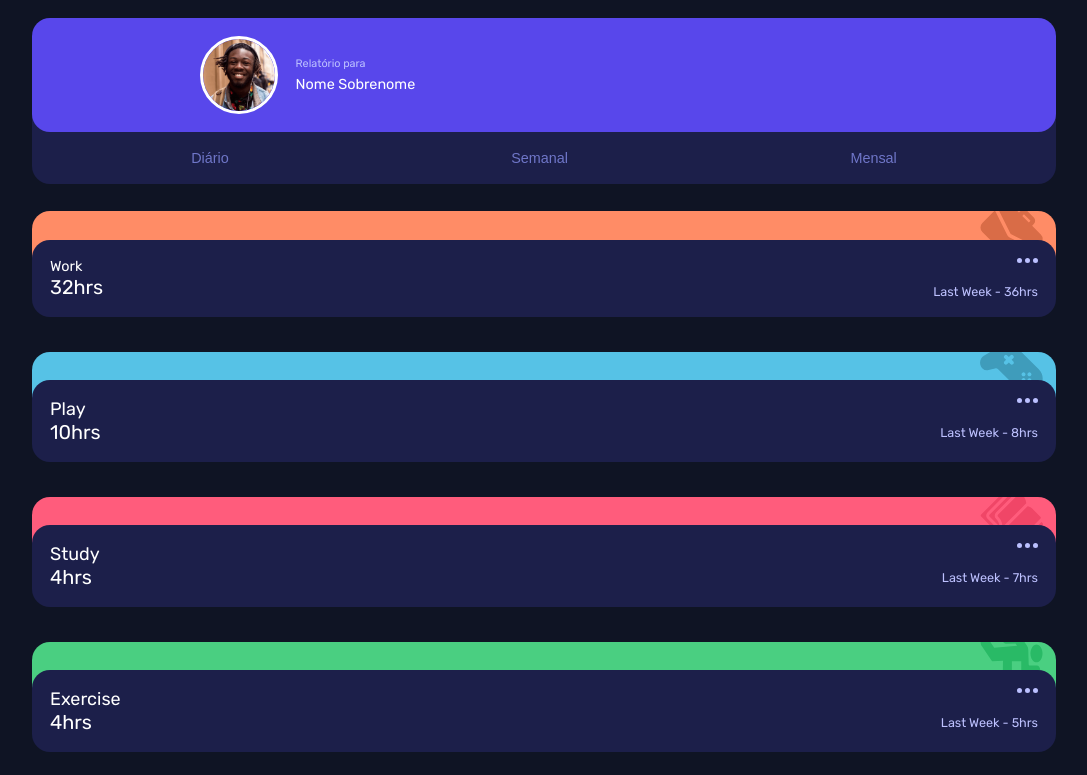
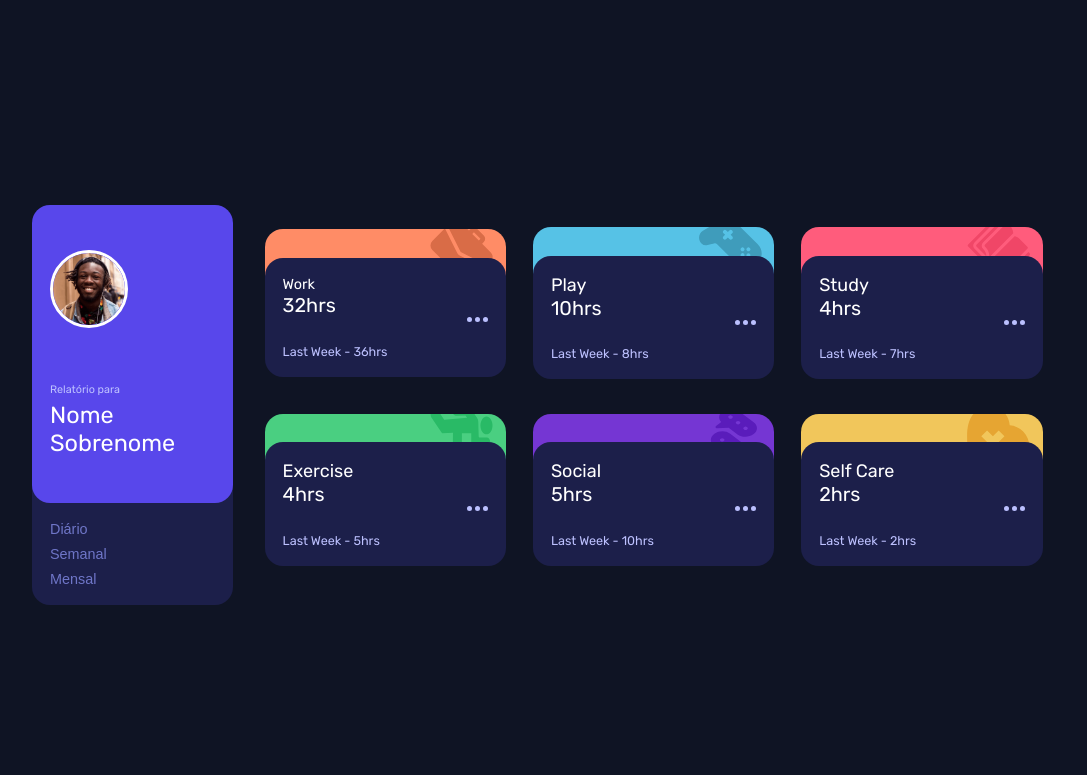
Before and after one commit to ApenasFe/time-tracking-dashboard, a plain HTML site: page index.html in a window 1280 px wide. Shown: the top 775 px of the page, without its empty margins (96-1183 px from the left). Drawn offline with Linux system fonts and the light colour scheme.

Commit message:
Alteração em como os dados JSON são tratados com click do botão.
Implementação de alguns breakpoints e ajustes para manter responsividade.

```diff
--- a/index.js
+++ b/index.js
@@ -1,10 +1,10 @@
-async function readJson(callback, timeKey){
+async function readJson(displayCallback, timeKey){
   //Fazendo fetch e parse do arquivo data.json
   let dataObject = await fetch('./data.json');
   let dataText = await dataObject.text();
   const data = JSON.parse(dataText);
-    let choosenKey = timeKey
-    callback(data, choosenKey);
+  let choosenKey = timeKey;
+  displayCallback(data, choosenKey);
 };
 
 //Exibe os dados JSON
@@ -22,32 +22,48 @@ function displayData(myData, selectedTimeKey){
 function createContainer(activity, timeFrame, time) {
   document.getElementById('activity-container-id').innerHTML +=
 
-    `<div class="banner-box" id="${activity.toLowerCase().replace(/ /, "-")}-banner">
+  `<div class="activity-banner-box">
+    <div class="banner-box" id="${activity.toLowerCase().replace(/ /, "-")}-banner">
       <img src="images/icon-${activity.toLowerCase().replace(/ /, "-")}.svg" alt="Activity Icon" class="activity-icon">
     </div>
 
     <div class="activity-box" id="${activity.toLowerCase().replace(/ /, "-")}-info">
       <div class="activity-info" id="current-time">
         <p class="activity-text" id="${activity.toLowerCase().replace(/ /, "-")}-text">${activity}</p>
-        <p class="activity-text" id="current-time-text">${timeFrame[time].current}hrs</p>
+        <p class="activity-text" id="current-time-text" name="${activity.toLowerCase().replace(/ /, "-")}-current-time">${timeFrame[time].current}hrs</p>
       </div>
 
       <div class="activity-info" id="last-time">
         <div class="ellipsis-grid">
           <img src="images/icon-ellipsis.svg" class="ellipsis-icon">
         </div>
-        <p class="activity-text" id="last-time-text">Last Week - ${timeFrame[time].previous}hrs</p>
+        <p class="activity-text" id="last-time-text" name="${activity.toLowerCase().replace(/ /, "-")}-previous-time">Last Week - ${timeFrame[time].previous}hrs</p>
+      </div>
     </div>
   </div>`;
 };
 
-function clearContainer(btnKey) {
-    document.getElementById('activity-container-id').innerHTML = ''
-    readJson(displayData, btnKey);
+//Função dos botões para mudar as horas no rastreador de acordo com os dados JSON
+async function dataSwap(btnKey) {
+let jsonObject = await fetch('./data.json');
+let jsonDataText = await jsonObject.text();
+const jsonData = JSON.parse(jsonDataText);
+
+for (i = 0; i < jsonData.length ;i++) {
+  let activityTitle = jsonData[i].title.toLowerCase().replace(/ /, '-');
+  let activityTime = jsonData[i].timeframes[btnKey];
+  currentElement = activityTitle + '-current-time';
+  previousElement = activityTitle + '-previous-time';
+
+  document.getElementsByName(currentElement)[0].innerHTML = activityTime['current'] + 'hrs';
+  document.getElementsByName(previousElement)[0].innerHTML = 'Last Week - ' + activityTime['previous'] + 'hrs';
 }
+
+};
 
 readJson(displayData, 'weekly');
 
-document.getElementById('daily-btn').addEventListener('click', function(){clearContainer('daily');});
-document.getElementById('weekly-btn').addEventListener('click', function(){clearContainer('weekly');});
-document.getElementById('monthly-btn').addEventListener('click', function(){clearContainer('monthly');});
+//Botões
+document.getElementById('daily-btn').addEventListener('click', function(){dataSwap('daily');});
+document.getElementById('weekly-btn').addEventListener('click', function(){dataSwap('weekly');});
+document.getElementById('monthly-btn').addEventListener('click', function(){dataSwap('monthly');});
--- a/style.css
+++ b/style.css
@@ -6,7 +6,7 @@ html {
 }
 
 body {
-    width: 100vw;
+    width: 100%;
     background-color: hsl(226, 43%, 10%);
     margin: 0;
 }
@@ -14,6 +14,7 @@ body {
 /*Classes*/
 /*Containers*/
 .main-container {
+    height: 100%;
     margin: 1rem 0 0.5rem 0;
     display: flex;
     flex-direction: column;
@@ -169,3 +170,88 @@ body {
 #self-care-banner {
     background-color: hsl(43, 84%, 65%);
 }
+
+/*Breakpoints*/
+@media screen and (min-width: 576px){
+    body {
+        display: flex;
+        justify-content: center;
+        align-items: center;
+    }
+
+    .main-container {
+        width: 60%;
+    }
+}
+
+@media screen and (min-width: 768px){
+    .main-container {
+        width: 60%;
+    }
+}
+
+@media screen and (min-width: 992px){
+    .main-container {
+        width: 50%;
+    }
+}
+
+@media screen and (min-width: 1200px) {
+    .main-container {
+        display: flex;
+        flex-direction: row;
+        width: 80%;
+        height: 50%;
+    }
+
+    .user-container {
+        width: 25%;
+        height: 100%;
+        flex-grow: 1;
+    }
+
+    .user-box {
+        flex-grow: 1;
+        flex-direction: column;
+        align-items: flex-start;
+        justify-content: space-around;
+    }
+
+    .text-box {
+        margin: 0;
+        width: 100%;
+    }
+
+    .option-box {
+        flex-direction: column;
+        justify-content: space-between;
+        gap: 0.5rem;
+        align-items: flex-start;
+    }
+
+    .activity-container {
+        display: flex;
+        flex-flow: row wrap;
+        justify-content: space-around;
+        align-items: center;
+        width: 100%;
+
+    }
+
+    .activity-banner-box {
+        width: 30%;
+        height: 30%;
+    }
+
+    .activity-box {
+        flex-direction: column;
+    }
+
+    #report {
+        font-size: 0.6rem;
+    }
+
+    #user-name {
+        font-size: 1.3rem;
+    }
+}
```
Lines whose indentation alone changed are shown as unchanged.
